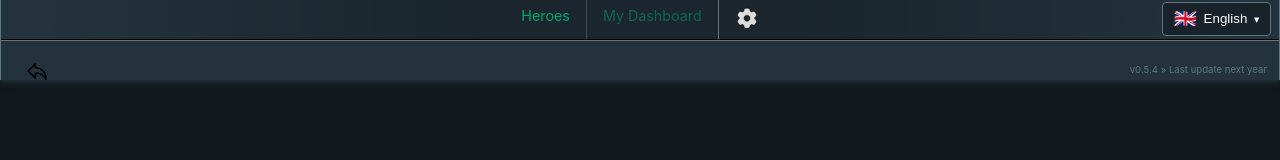
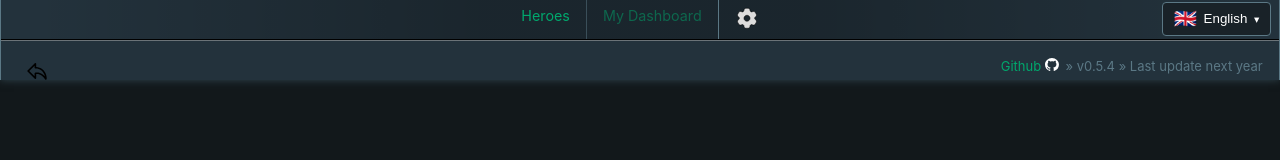
Before and after one commit to yvo-niedrich/goa2-faq, a Vue app: page /settings/1 in a window 1280 px wide. Shown: the top 160 px of the page. Built offline with nearby package versions, Linux system fonts and the light colour scheme.

Commit message:
feat: Add Github link in the footer

```diff
--- a/src/App.vue
+++ b/src/App.vue
@@ -14,6 +14,7 @@ const store = useCompanionStore();
 const selectedHeroName = computed(() => store.id ? get(store.id)?.name : null);
 const build_date = __APP_BUILD_DATE__;
 const version_number = __APP_VERSION__;
+const repoURL = __APP_REPO__;
 
 const router = useRouter();
 const route = useRoute();
@@ -76,6 +77,9 @@ onMounted(async () => {
         <FaqPopup />
 
         <div class="footer no-print">
+            <a :href="repoURL">
+                Github <img src = "/goa2-faq/github-mark-white.svg" width=14/>
+            </a> &raquo;
             v{{ version_number }} &raquo;
             {{ $t('app.last-update') }}
             <TimeIndicator :date="build_date" />
@@ -184,7 +188,6 @@ header {
         position: absolute;
         bottom: 3px;
         right: 1.25em;
-        font-size: .6rem;
         color: var(--color-border);
     }
 }
```
